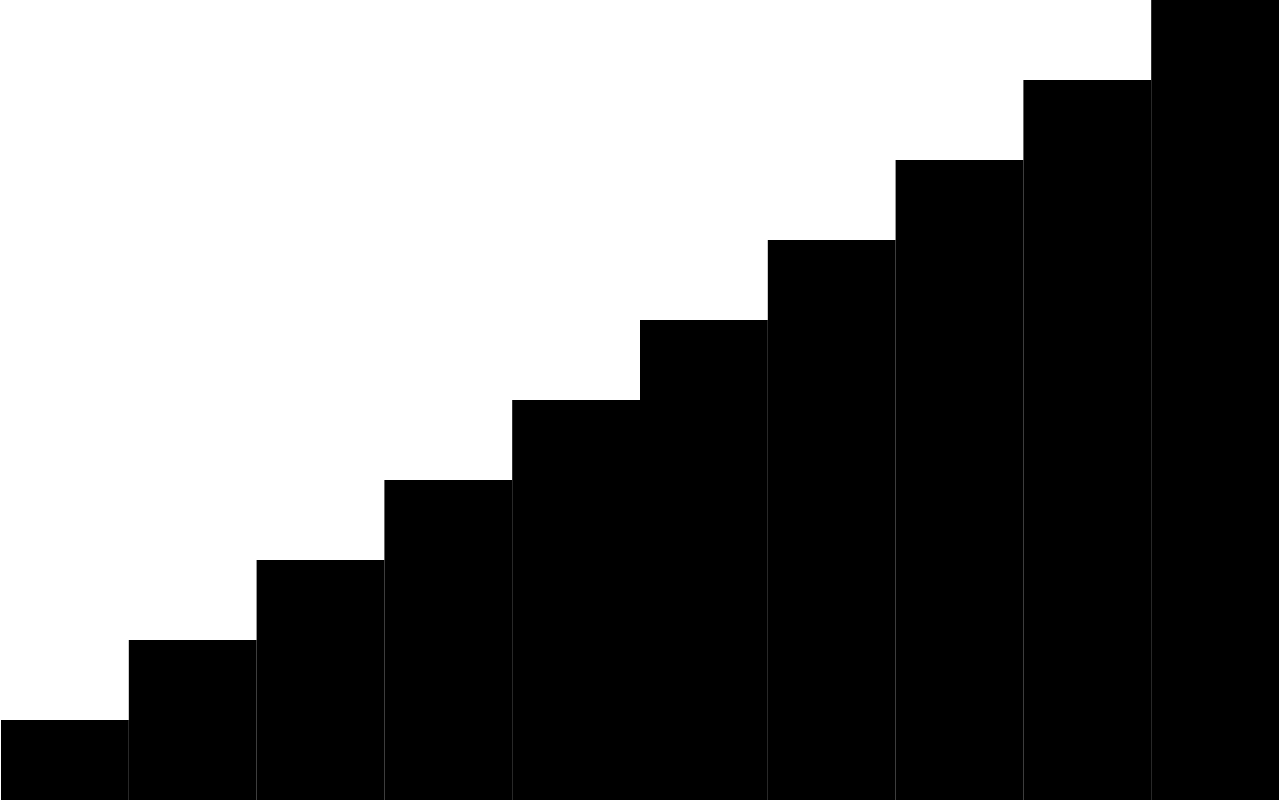
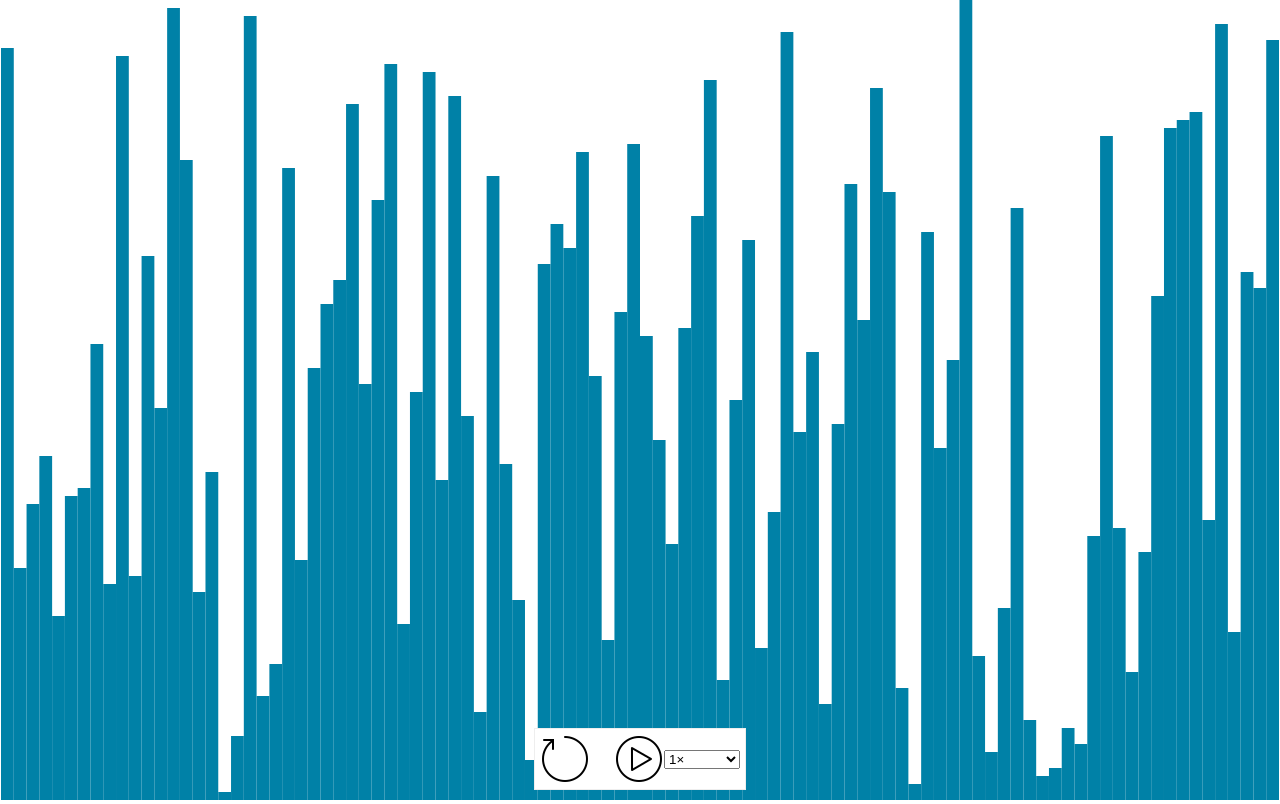
Before and after one commit to TiagoCavalcante/sorting-algs, a website with bundled scripts: page src/index.html in a window 1280 px wide. Built offline with nearby package versions, Linux system fonts and the light colour scheme.

Commit message:
Add play/pause and restart buttons

```diff
--- a/src/index.html
+++ b/src/index.html
@@ -8,16 +8,81 @@
 	<title>Sorting algs</title>
 
 	<style>
-		body, canvas {
+		body,
+		canvas {
 			margin: 0;
 			padding: 0;
 			overflow: hidden;
+		}
+
+		.grow {
+			flex: 1;
+		}
+
+		#quick-menu {
+			position: absolute;
+			bottom: 10px;
+			left: 0;
+			right: 0;
+			margin: 0 auto;
+			padding: 5px;
+
+			max-width: 90%;
+			width: 200px;
+			height: 50px;
+
+			border: 1px solid #eee;
+			background-color: white;
+
+			display: flex;
+			justify-content: space-between;
+			align-items: center;
+		}
+
+		#play-pause {
+			width: 50px;
+			height: 50px;
+
+			margin: 0 auto;
+			cursor: pointer;
+		}
+
+		#play-pause.play {
+			background-image: url("icons/play.png");
+		}
+
+		#play-pause.pause {
+			background-image: url("icons/pause.png");
+		}
+
+		#restart {
+			width: 50px;
+			height: 50px;
+
+			background-image: url("icons/restart.png");
+			background-repeat: no-repeat;
+
+			cursor: pointer;
 		}
 	</style>
 </head>
 
 <body>
 	<canvas id="canvas"></canvas>
+
+	<div id="quick-menu">
+		<span class="grow" id="restart"></span>
+
+		<span class="play" id="play-pause"></span>
+
+		<select class="grow" name="speed" id="speed">
+			<option selected value="1">1&times;</option>
+			<option value="10">10&times;</option>
+			<option value="100">100&times;</option>
+			<option value="1000">1000&times;</option>
+		</select>
+	</div>
+
 	<script src="./index.ts" type="module"></script>
 </body>
 
--- a/src/index.ts
+++ b/src/index.ts
@@ -22,14 +22,8 @@ const clearUse = (array: ArrayElement[]) => {
 	}
 };
 
-let speed = 1;
-
-const list = getBarConfig(10);
-const sort = sorts["bubbleSort"](list);
-
-const getTime = () => (1000 / speed) / list.length;
-
-const interval = setInterval(() => {
+const start = () => {
+	interval = setInterval(() => {
 		clearUse(list);
 
 		for (let i = 0; i < Math.floor(speed / 10) + 1; i++) {
@@ -40,11 +34,58 @@ const interval = setInterval(() => {
 
 		if (sort.done) {
 			clearInterval(interval);
+			interval = 0;
 
 			setTimeout(() => {
 				// Ensure that all bars are black before stop drawing.
 				clearUse(list);
 				drawBarConfig(list);
-		}, getTime())
+			}, getTime());
+		} interval;
+	}, getTime());
+};
+
+let speed = 1;
+
+const speedOption = document.getElementById("speed")!;
+speedOption.addEventListener("change", (e) => {
+	speed = Number.parseInt((e.target as any).value);
+});
+
+let list = getBarConfig(100);
+let sort = sorts["selectionSort"](list);
+
+// So the screen isn't white.
+drawBarConfig(list);
+
+const restartButton = document.getElementById("restart")!;
+restartButton.addEventListener("click", () => {
+	list = getBarConfig(100);
+	sort = sorts["selectionSort"](list);
+
+	// It is paused, draw the new configuration.
+	if (interval === -1) drawBarConfig(list);
+
+	// The sorting is over, starts again.
+	if (interval === 0) start();
+});
+
+const getTime = () => (1000 / speed) / list.length;
+
+// -1 means paused.
+// 0 means the sorting is finished.
+let interval = -1;
+
+const playPauseButton = document.getElementById("play-pause")!;
+playPauseButton.addEventListener("click", () => {
+	if (playPauseButton.className === "play") {
+		playPauseButton.className = "pause";
+
+		start();
+	} else {
+		playPauseButton.className = "play";
+
+		clearInterval(interval);
+		interval = -1;
 	}
-}, getTime());
+});
```
Also changed, not shown: dist/index.html, src/icons/pause.png (added), src/icons/play.png (added), src/icons/restart.png (added), 2 other files. Lines whose indentation alone changed are shown as unchanged.
